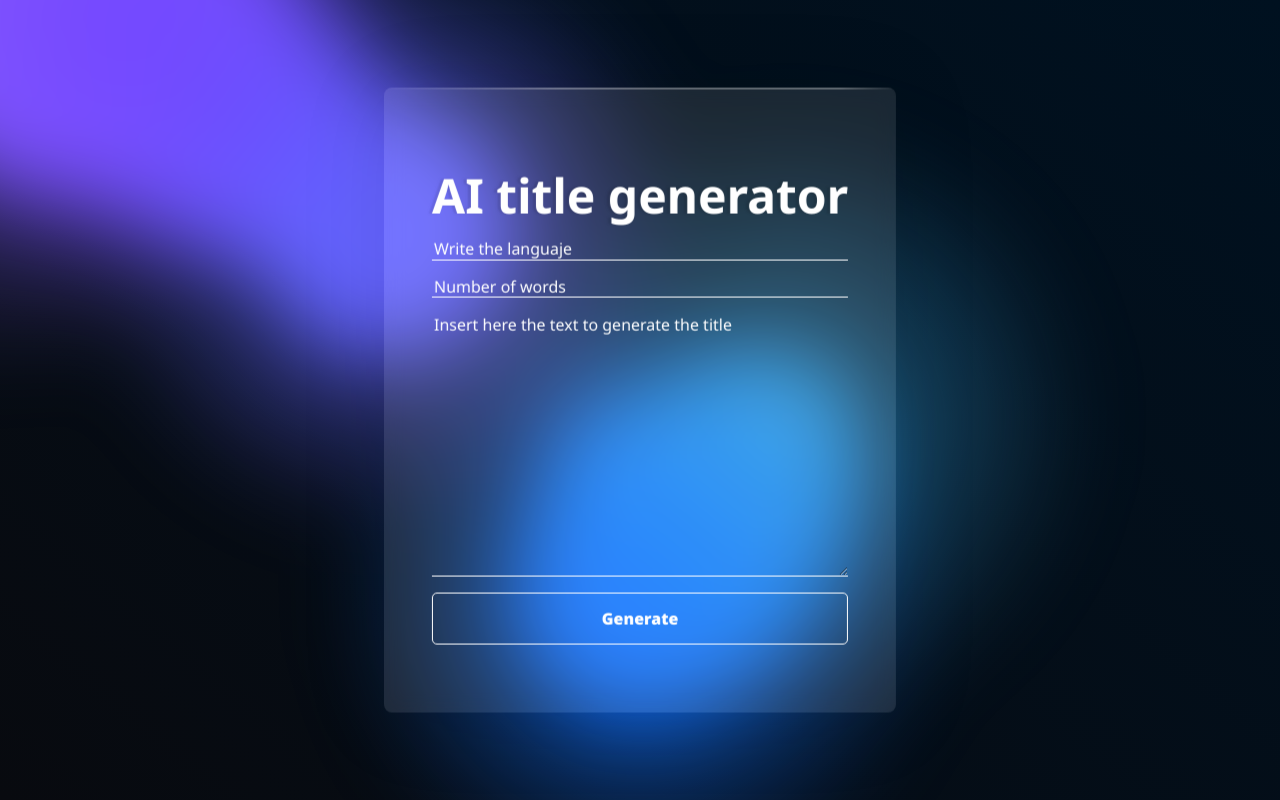
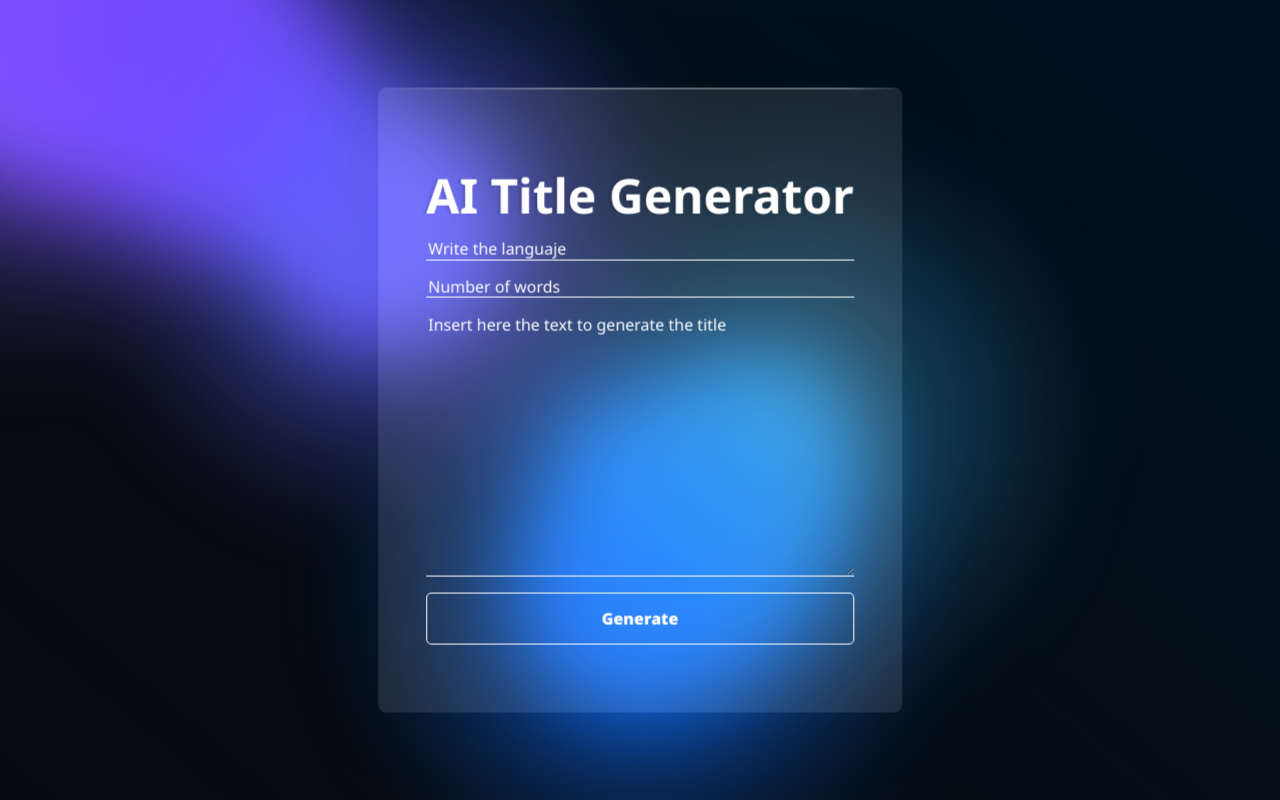
Before and after one commit to danisanguino/Ai-title-generator, a website built with Vite: page index.html in a window 1280 px wide. Built offline with nearby package versions, Linux system fonts and the light colour scheme; no server answers.

Commit message:
fixed h1

```diff
--- a/index.html
+++ b/index.html
@@ -10,7 +10,7 @@
 
   <div class="card">
     <div class="content">
-      <h1>AI title generator</h1>
+      <h1>AI Title Generator</h1>
 
       <form name="form-generator" class="form">
         <input type="text" placeholder="Write the languaje" name="languaje" id="languaje" required/>
```
